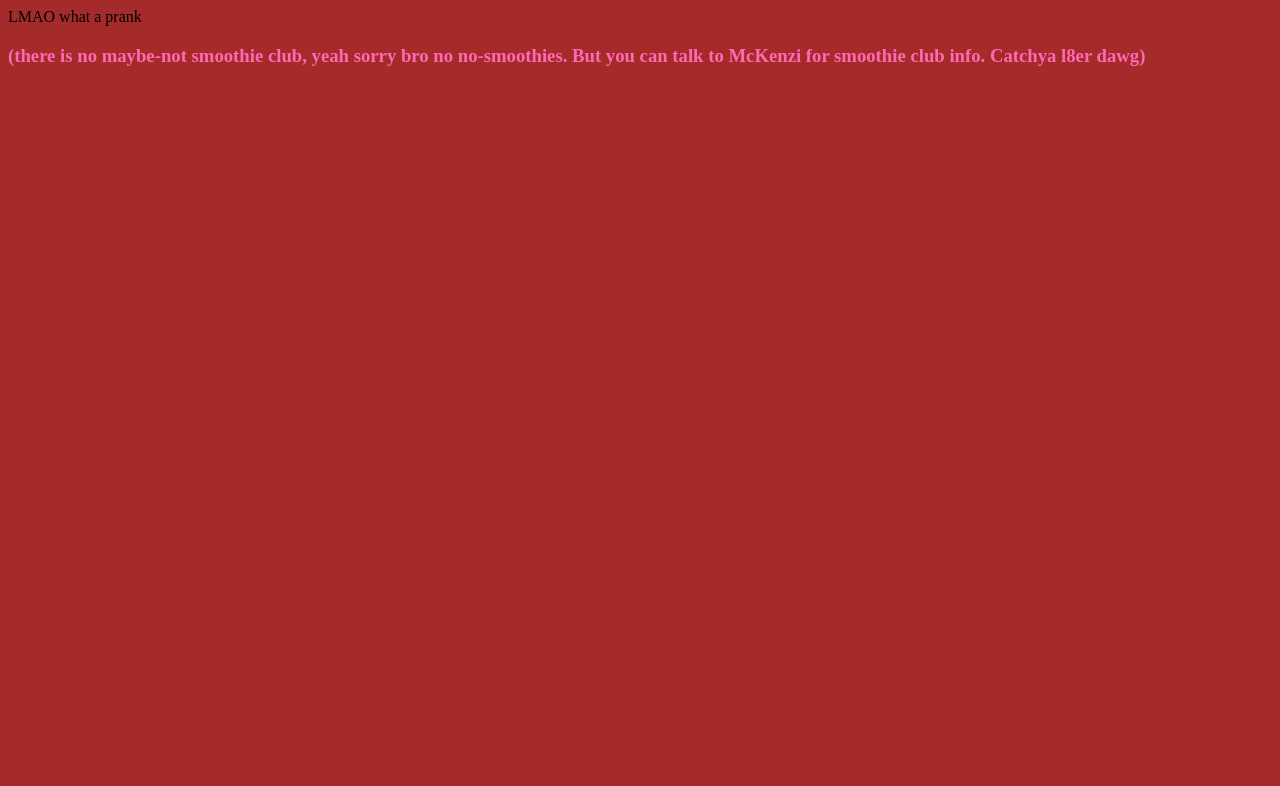
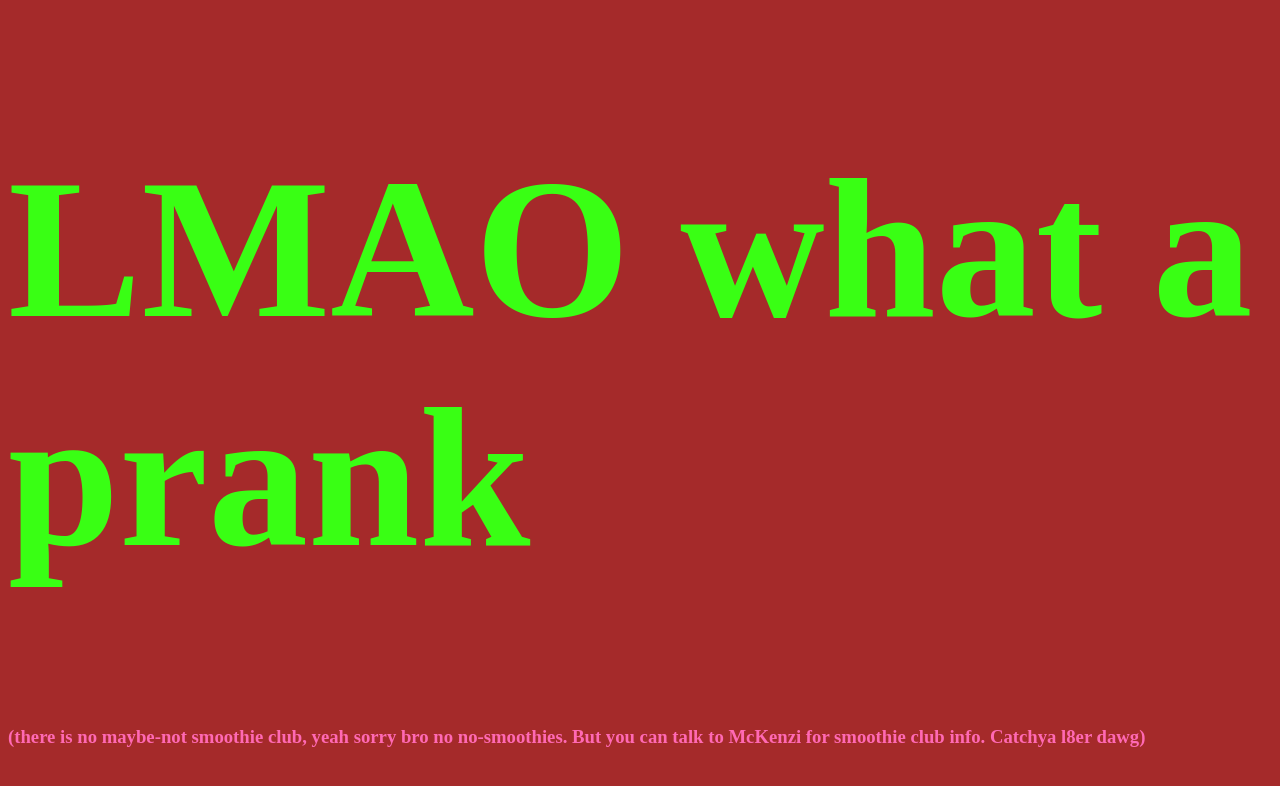
Before and after one commit to maybe-not-smoothie-club/maybe-not-smoothie-club.github.io, a plain HTML site: page index.html in a window 1280 px wide. Drawn offline with Linux system fonts and the light colour scheme.

Commit message:
Update index.html

```diff
--- a/index.html
+++ b/index.html
@@ -5,7 +5,7 @@
 </head>
 <body>
 
-<asdf>LMAO what a prank</asdf>
+<h1>LMAO what a prank</h1>
 <h3>(there is no maybe-not smoothie club, yeah sorry bro no no-smoothies. But you can talk to McKenzi for smoothie club info. Catchya l8er dawg)</h3>
 
 <link rel="stylesheet" type="text/css" href="./stylesheet.css">
```
